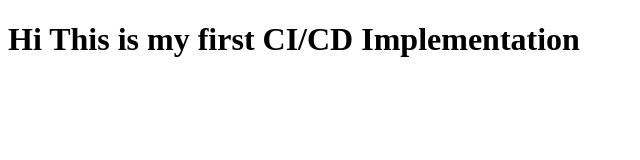
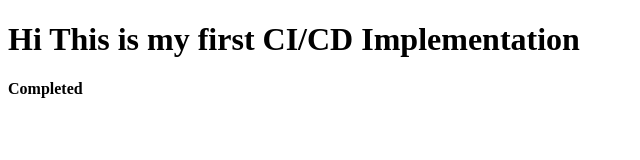
Before and after one commit to rahulwebinfomart/cicd, a plain HTML site: page index.html in a window 1280 px wide. Shown: the whole page, without its empty margins (0-640 px from the left). Drawn offline with Linux system fonts and the light colour scheme.

Commit message:
Update index.html

```diff
--- a/index.html
+++ b/index.html
@@ -8,5 +8,6 @@
 </head>
 <body>
     <h1>Hi This is my first CI/CD Implementation</h1>
+    <h4>Completed</h4>
 </body>
 </html>
```
